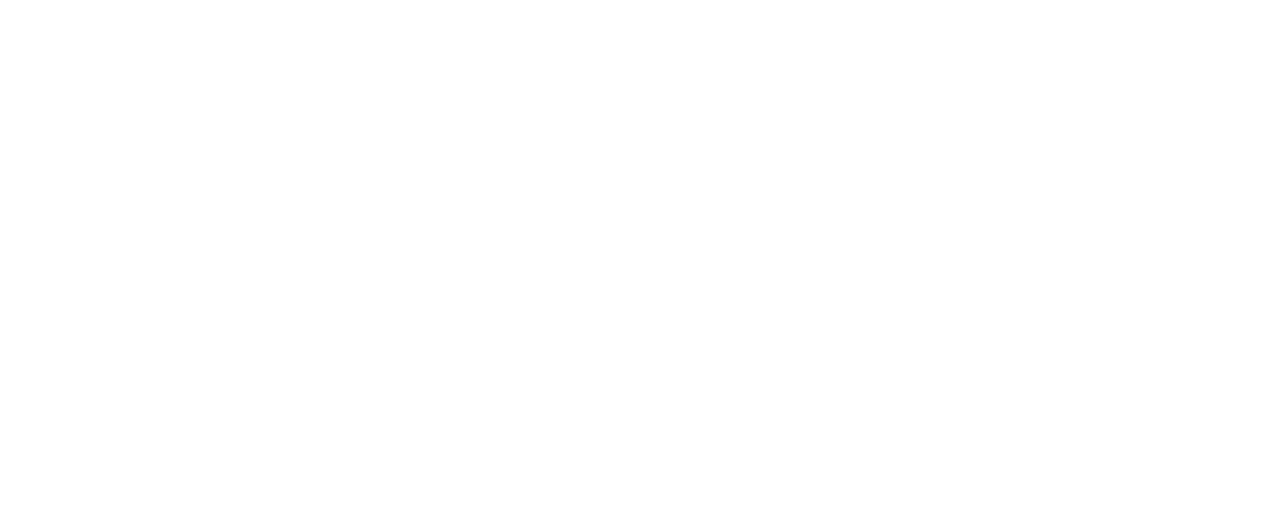
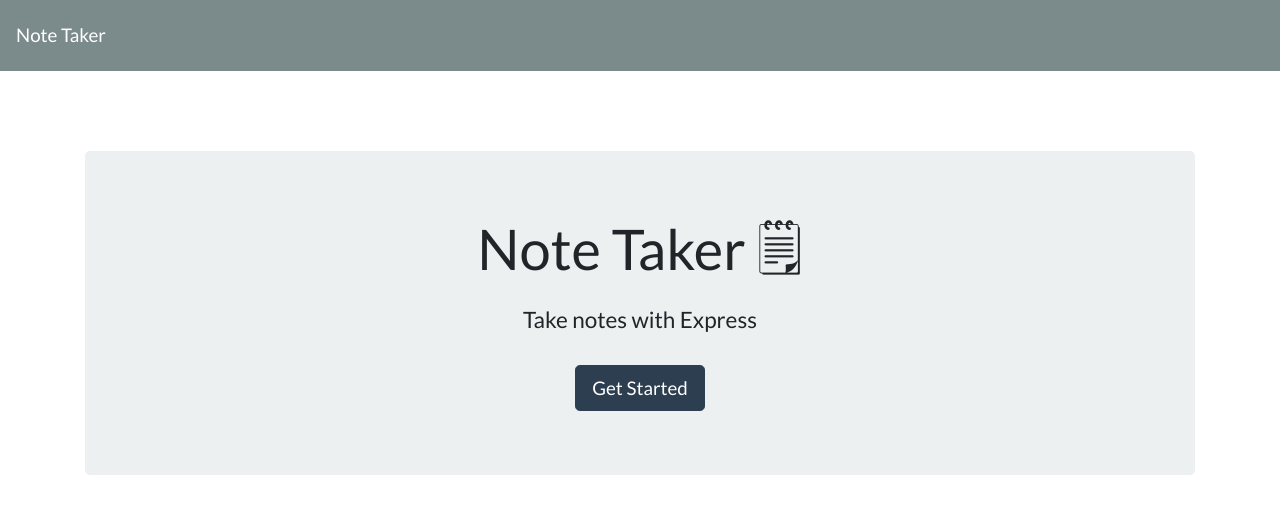
Before and after one commit to jyyk00/NoteTaker, a website: page public/index.html in a window 1280 px wide. Drawn offline with nearby package versions, Linux system fonts and the light colour scheme; no server answers; a web font is replaced by a local one.

Commit message:
new page

```diff
--- a/public/index.html
+++ b/public/index.html
@@ -10,3 +10,20 @@
   <link rel="stylesheet" href="https://cdnjs.cloudflare.com/ajax/libs/bootswatch/4.1.3/flatly/bootstrap.min.css" />
   <link href="https://fonts.googleapis.com/css?family=Covered+By+Your+Grace|Encode+Sans|Julius+Sans+One|Nanum+Pen+Script|Patrick+Hand+SC|Source+Sans+Pro&display=swap" rel="stylesheet">
 </head>
+<body>
+    <nav class="navbar navbar-dark bg-dark">
+      <a class="navbar-brand" href="/">Note Taker
+      </a>
+    </nav>
+    <div class="container">
+      <div style="margin-top: 80px;" class="jumbotron text-center">
+        <h1 class="display-4">Note Taker <span role="img" aria-label="Memo">🗒</span></h1>
+        <h4 class="mt-4">Take notes with Express</h4>
+        <a class="btn btn-primary btn-lg mt-4" href="/notes" role="button">Get Started</a>
+      </div>
+    </div>
+    <script src="https://cdnjs.cloudflare.com/ajax/libs/jquery/3.3.1/jquery.min.js"></script>
+    <script src="/assets/js/index.js"></script>
+  </body>
+
+  </html>
```
